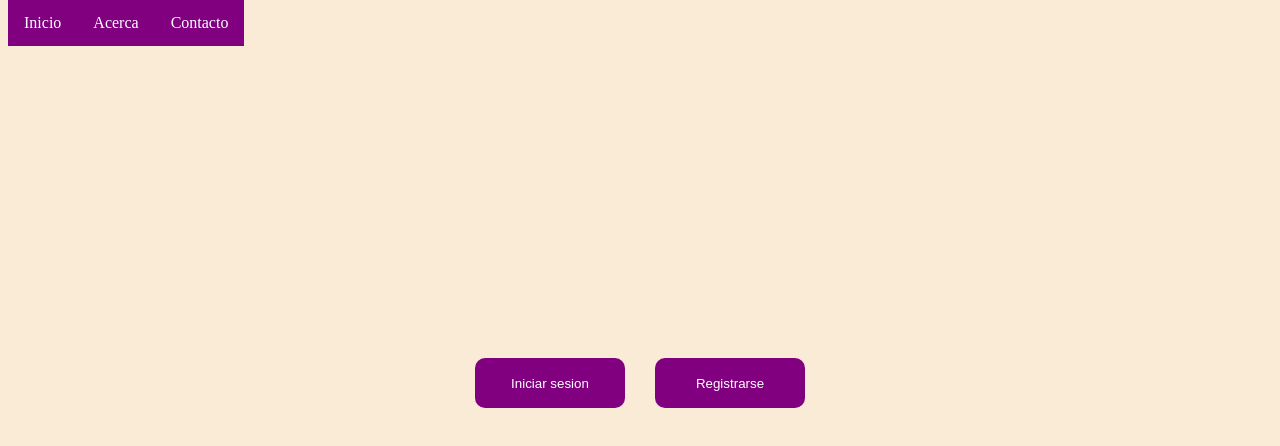
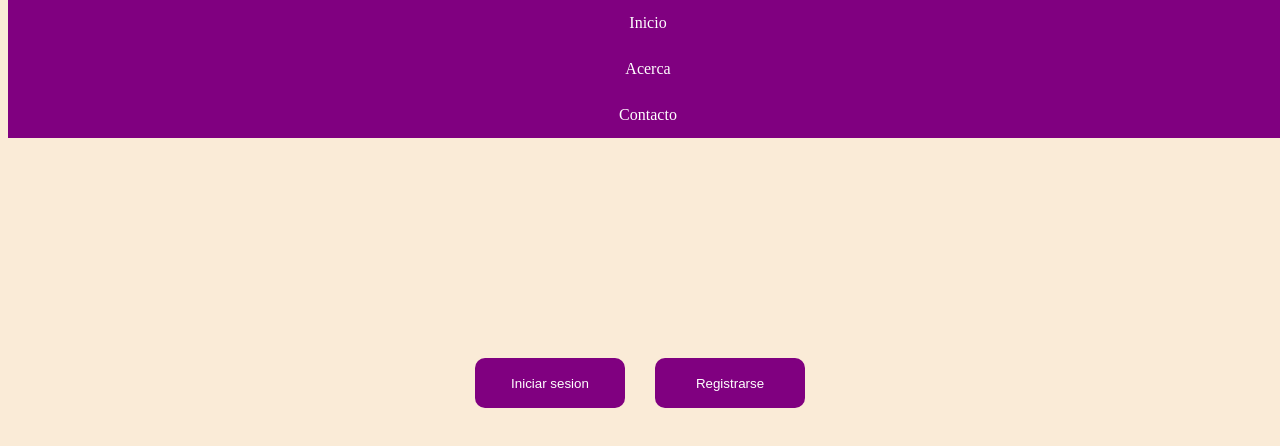
Before and after one commit to LCKEVIN22Z/lckevin22z.github.io, a plain HTML site: page index.html in a window 1280 px wide. Drawn offline with Linux system fonts and the light colour scheme.

Commit message:
Update estilos.css

```diff
--- a/estilos.css
+++ b/estilos.css
@@ -34,7 +34,7 @@ body {
     background-color: purple;
     position: fixed;
     top: 0;
-    width:max-content;
+    width:100%;
     z-index: 1;
   }
 
@@ -43,12 +43,12 @@ body {
     margin: 0;
     padding: 0;
     overflow: hidden;
-    width:auto;
+    width:100%;
   }
 
   .nav li {
     float: left;
-    width:auto;
+    width:100%;
   }
 
   .nav a {
```
